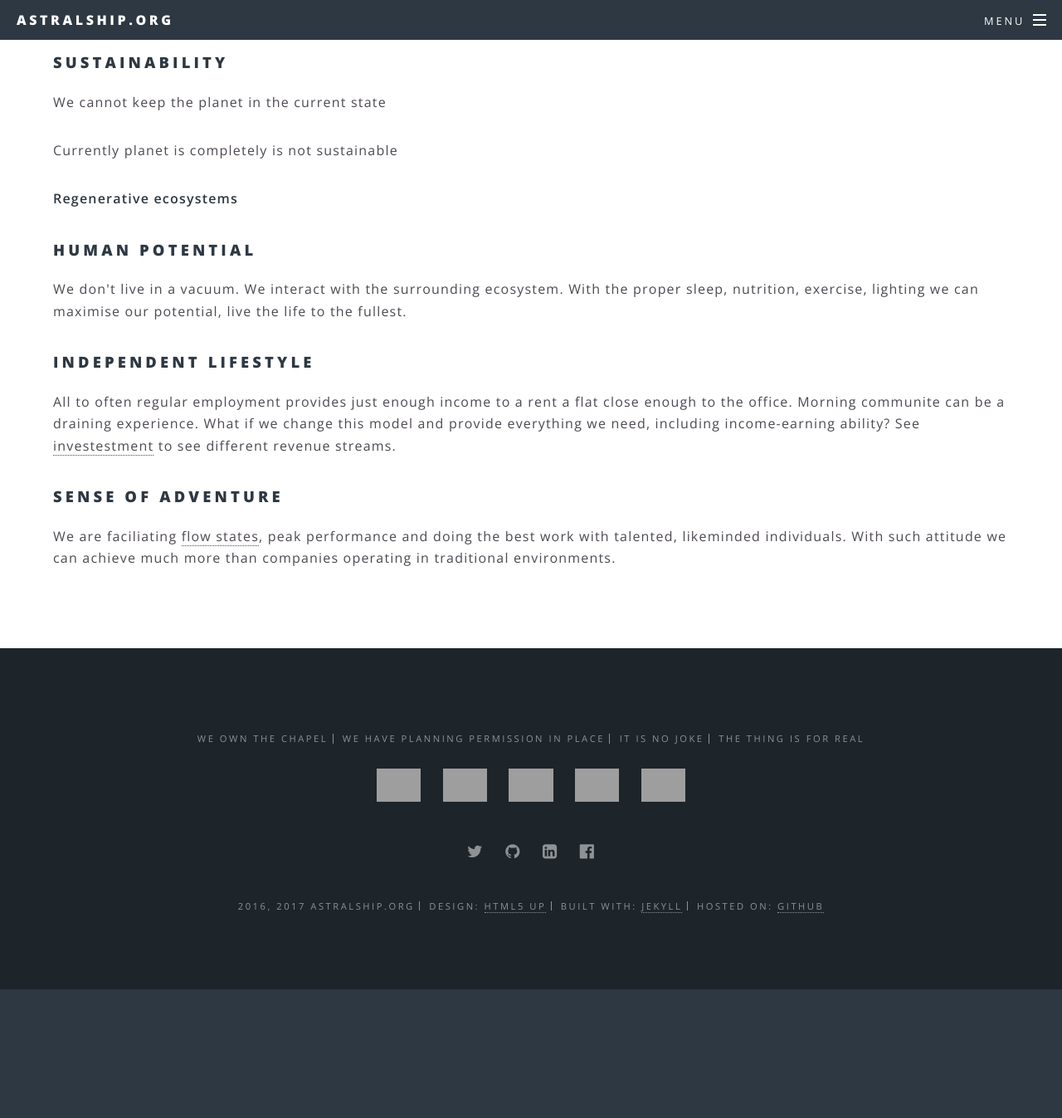
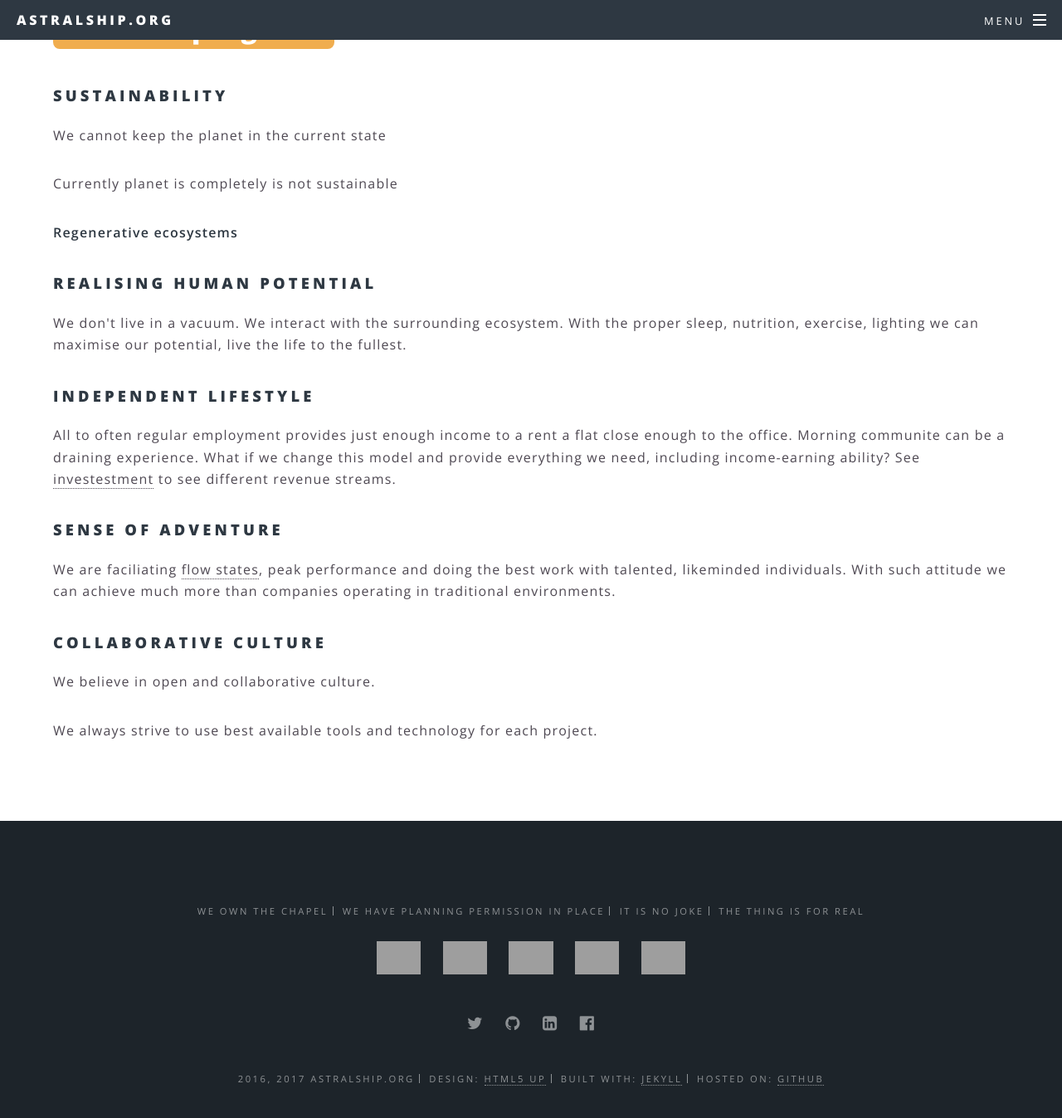
Before and after one commit to astralship/astralship.github.io, a Jekyll site: the page built from mission.html, in a window 1280 px wide and 1400 px high, scrolled down 478 px. Shown: the top 1347 px of the window at 83% size. Built offline with Jekyll 4.4.1, drawn with Linux system fonts in a browser that asks for light colours; before the commit the page ends 1670 px from its top, so only the background shows below that; some of the changed text lies outside the part shown; grey boxes are pictures that could not be loaded.

Commit message:
Mission + Manifesto, philosophy and core values (it more reflects this page)

```diff
--- a/mission.html
+++ b/mission.html
@@ -1,24 +1,26 @@
 ---
 layout: page
 title: Mission
+subtitle: Manifesto, philosophy and core values
 order: 2
 ---
 
 	<div class="wip">Work in progress</div>
-
 
 	<h3>Sustainability</h3>
 	<p>We cannot keep the planet in the current state</p>
 	<p>Currently planet is completely is not sustainable</p>
 	<p><strong>Regenerative ecosystems</strong></p>
 
-
-	<h3>Human potential</h3>
+	<h3>Realising human potential</h3>
 	<p>We don't live in a vacuum. We interact with the surrounding ecosystem. With the proper sleep, nutrition, exercise, lighting we can maximise our potential, live the life to the fullest.</p>
-
 
 	<h3>Independent lifestyle</h3>
 	<p>All to often regular employment provides just enough income to a rent a flat close enough to the office. Morning communite can be a draining experience. What if we change this model and provide everything we need, including income-earning ability? See <a href="investment.htmt">investestment</a> to see different revenue streams.</p>
 
 	<h3>Sense of adventure</h3>
-<p>We are faciliating <a href="flow.html">flow states</a>, peak performance and doing the best work with talented, likeminded individuals. With such attitude we can achieve much more than companies operating in traditional environments.</p>
+	<p>We are faciliating <a href="flow.html">flow states</a>, peak performance and doing the best work with talented, likeminded individuals. With such attitude we can achieve much more than companies operating in traditional environments.</p>
+
+	<h3>Collaborative culture</h3>
+	<p>We believe in open and collaborative culture.</p>
+	<p>We always strive to use best available tools and technology for each project.</p>
```
